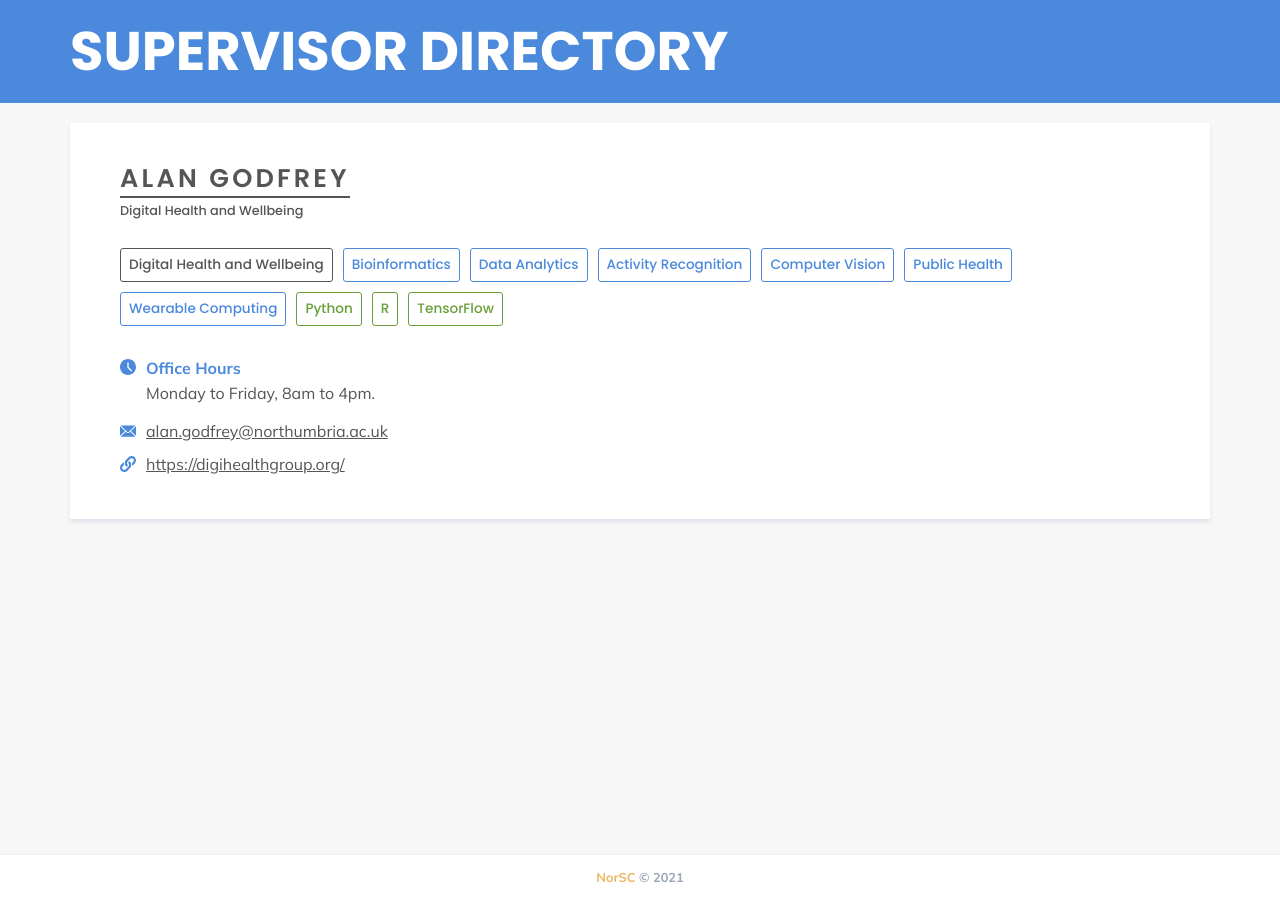
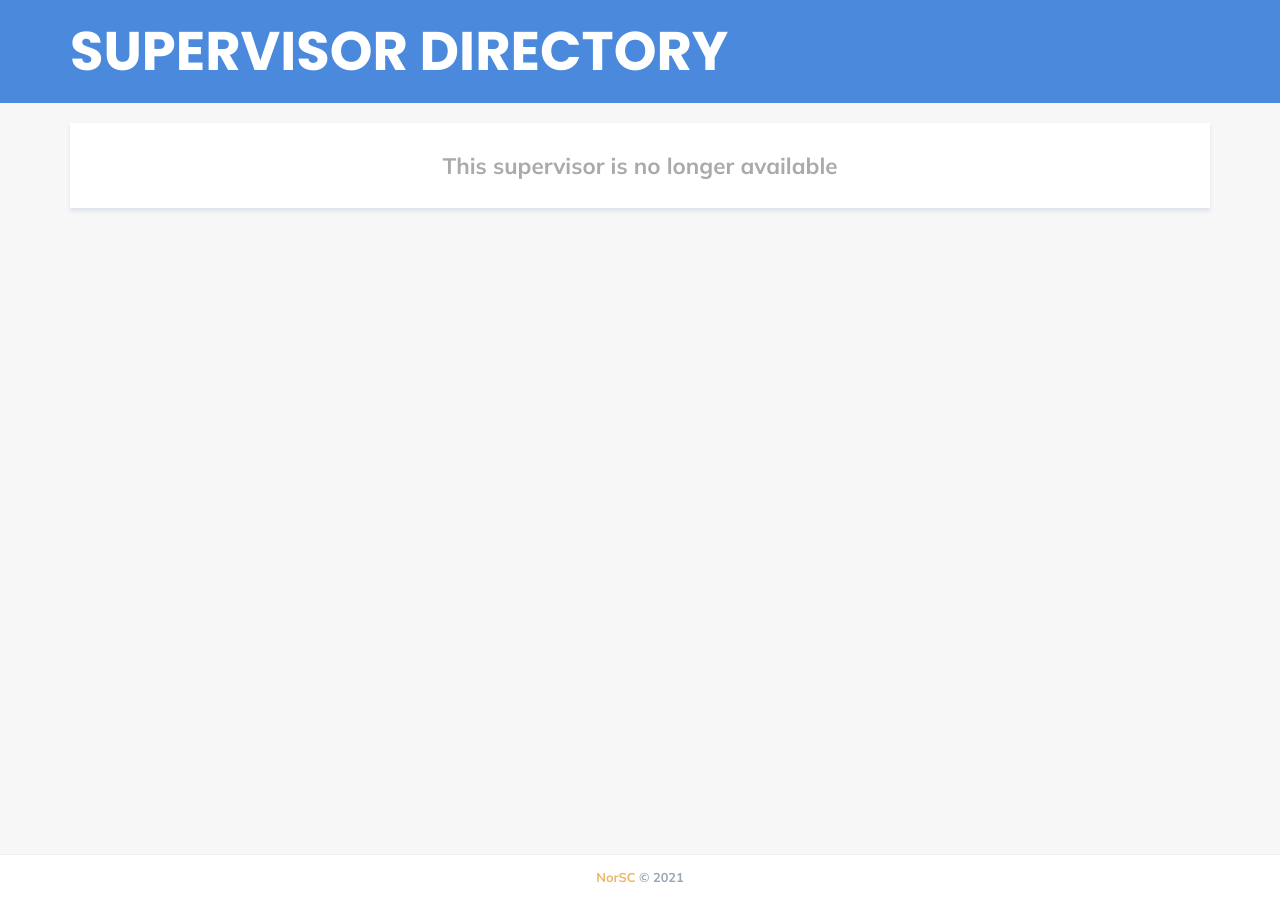
Before and after one commit to NorSC/supervisor-search, a Jekyll site: the page built from _supervisors/alan-godfrey.md, in a window 1280 px wide. Built offline with Jekyll 4.4.1, drawn with Linux system fonts in a browser that asks for light colours; a script that is not in the unit is left out; some of the changed lines change nothing that is shown.

Commit message:
Update Supervisors “alan-godfrey”

```diff
--- a/_supervisors/alan-godfrey.md
+++ b/_supervisors/alan-godfrey.md
@@ -1,7 +1,7 @@
 ---
 layout: supervisor
 title: Alan Godfrey
-available: true
+available: false
 available_msc: true
 available_phd: true
 email: alan.godfrey@northumbria.ac.uk
@@ -21,14 +21,15 @@ technologies_languages:
   - Python
   - R
   - TensorFlow
+  - ReactNative
 additional_details: ""
 additional_details_msc: Dr Godfrey is lead for his departments Digital Health &
-  Wellbeing research group as well as Deputy REF lead. His major research is in
-  algorithms for data science and analytics in healthcare. This includes areas
-  of artificial intelligence, machine learning, data mining and multidimensional
+  Wellbeing research group. His major research is in algorithms for data science
+  and analytics in healthcare and use of wearables. This includes areas of
+  artificial intelligence, machine learning, data mining and multidimensional
   signal processing. He has published over 100 papers on those topics in various
   engineering and medical journals from a portfolio of translational-based
-  research. He serves as Deputy Editor for [npj/Nature Digital
+  research. He serves as Deputy Editor for [npj/Nature Digital
   Medicine](https://www.nature.com/npjdigitalmed/), Editor
   for [Maturitias](https://www.journals.elsevier.com/maturitas) and Associate
   Editor for [Journal of NeuroEngineering &
@@ -36,12 +37,12 @@ additional_details_msc: Dr Godfrey is lead for his departments Digital Health &
   International Advisory board member for [Physiological
   Measurement](https://iopscience.iop.org/journal/0967-3334).
 additional_details_phd: Dr Godfrey is lead for his departments Digital Health &
-  Wellbeing research group as well as Deputy REF lead. His major research is in
-  algorithms for data science and analytics in healthcare. This includes areas
-  of artificial intelligence, machine learning, data mining and multidimensional
+  Wellbeing research group. His major research is in algorithms for data science
+  and analytics in healthcare and use of wearables. This includes areas of
+  artificial intelligence, machine learning, data mining and multidimensional
   signal processing. He has published over 100 papers on those topics in various
   engineering and medical journals from a portfolio of translational-based
-  research. He serves as Deputy Editor for [npj/Nature Digital
+  research. He serves as Deputy Editor for [npj/Nature Digital
   Medicine](https://www.nature.com/npjdigitalmed/), Editor
   for [Maturitias](https://www.journals.elsevier.com/maturitas) and Associate
   Editor for [Journal of NeuroEngineering &
```
